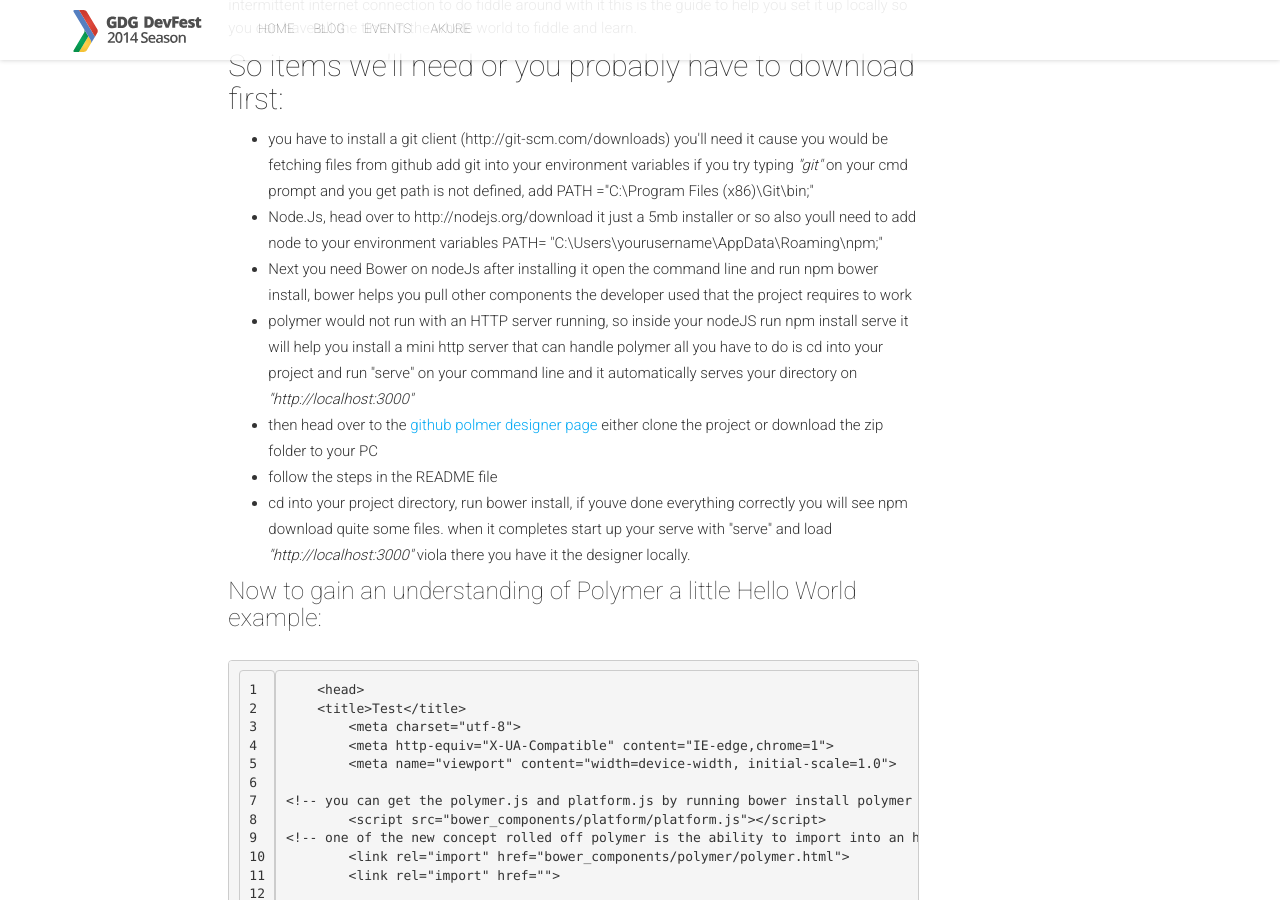
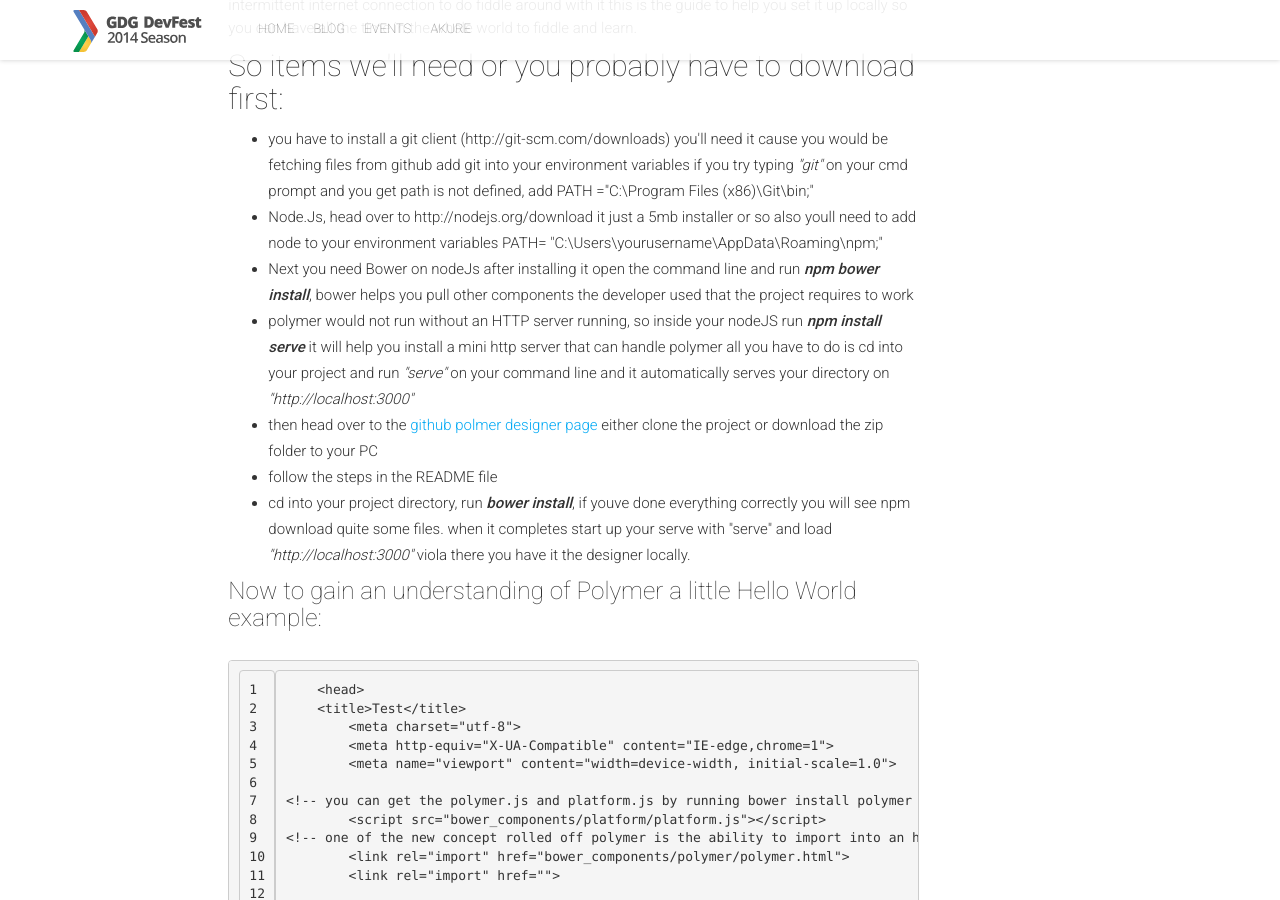
Before and after one commit to gdgakure/gdgakure.github.io, a Jekyll site: the page built from _posts/2014-08-11-Polymer-101-an-introduction-to-material-design.html, in a window 1280 px wide and 900 px high, scrolled down 731 px. Built offline with Jekyll 4.4.1, drawn with Linux system fonts in a browser that asks for light colours; nearby versions of some CDN libraries; comment, search, counter and statistics services are not loaded.

Commit message:
post edit

```diff
--- a/_posts/2014-08-11-Polymer-101-an-introduction-to-material-design.html
+++ b/_posts/2014-08-11-Polymer-101-an-introduction-to-material-design.html
@@ -21,17 +21,17 @@
         Node.Js, head over to http://nodejs.org/download it just a 5mb installer or so also youll need to add node to your environment variables PATH= "C:\Users\yourusername\AppData\Roaming\npm;"
     </li>
     <li>
-       Next you need Bower on nodeJs after installing it open the command line and run npm bower install, bower helps you pull other components the developer used that the project requires to work
+       Next you need Bower on nodeJs after installing it open the command line and run <b><em>npm bower install</em></b>, bower helps you pull other components the developer used that the project requires to work
     </li>
     <li>
-       polymer would not run with an HTTP server running, so inside your nodeJS run npm install serve it will help you install a mini  http server that can handle polymer all you have to do is cd into your project and run "serve" on your command line and it automatically serves your directory on <em>"http://localhost:3000"</em>
+       polymer would not run without an HTTP server running, so inside your nodeJS run <b><em>npm install serve</em></b> it will help you install a mini  http server that can handle polymer all you have to do is cd into your project and run <em>"serve"</em> on your command line and it automatically serves your directory on <em>"http://localhost:3000"</em>
     </li>
     <li>
         then head over to the <a href="https://github.com/Polymer/designer">github polmer designer page</a> either clone the project or download the zip folder to your PC
     </li>
     <li>follow the steps in the README file</li>
     <li>
-         cd into your project directory, run bower install, if youve done everything correctly you will see npm download quite some files. when it completes start up your serve with "serve" and load <em>"http://localhost:3000"</em> viola there you have it the designer locally.
+         cd into your project directory, run <b><em>bower install</em></b>, if youve done everything correctly you will see npm download quite some files. when it completes start up your serve with "serve" and load <em>"http://localhost:3000"</em> viola there you have it the designer locally.
     </li>
 </ul>
 
```
Also changed, not shown: 2 other files.
